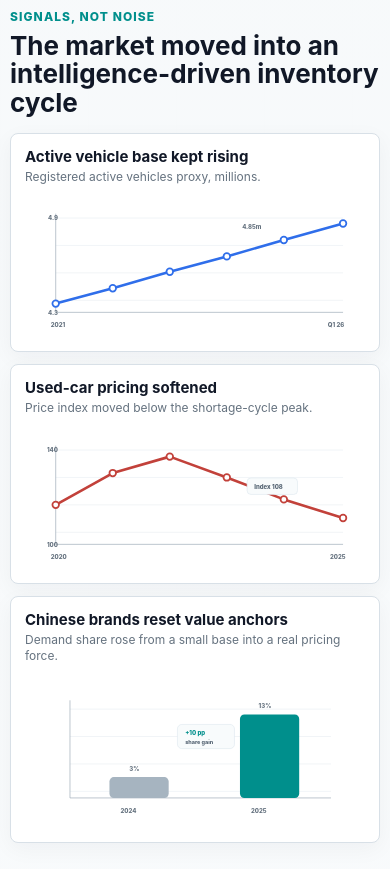
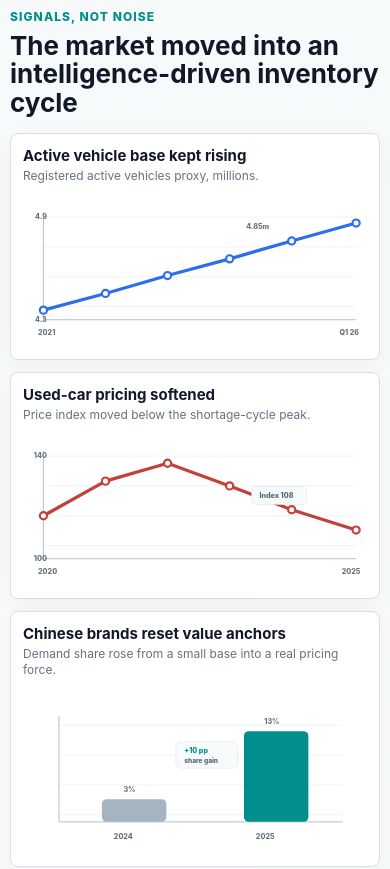
Before and after one commit to Alexey3250/signal-desk, a Next.js app: page /automotive in a window 390 px wide. Shown: the part 1640-2509 px from the top of the page. Built offline with nearby package versions, Linux system fonts and the light colour scheme.

Commit message:
Tune automotive signal chart scale

```diff
--- a/app/globals.css
+++ b/app/globals.css
@@ -796,8 +796,8 @@ h1 {
 .chart-card {
   display: grid;
   align-content: start;
-  gap: 10px;
-  padding: 14px;
+  gap: 8px;
+  padding: 13px 12px 12px;
   box-shadow: 0 6px 22px rgba(17, 24, 39, 0.045);
 }
 
@@ -819,8 +819,9 @@ h1 {
 }
 
 .chart-card > svg {
-  width: 100%;
+  width: calc(100% + 26px);
   height: auto;
+  margin-inline: -13px;
   min-height: 0;
 }
 
@@ -831,7 +832,7 @@ h1 {
 
 .chart-card text {
   fill: var(--muted);
-  font-size: 11px;
+  font-size: 12px;
   font-weight: 800;
 }
 
@@ -847,7 +848,7 @@ h1 {
 .line-blue,
 .line-red {
   fill: none;
-  stroke-width: 4.8;
+  stroke-width: 5.4;
   stroke-linecap: round;
   stroke-linejoin: round;
 }
@@ -863,7 +864,7 @@ h1 {
 .dot-blue,
 .dot-red {
   fill: var(--surface);
-  stroke-width: 3.2;
+  stroke-width: 3.6;
 }
 
 .dot-blue {
@@ -876,7 +877,7 @@ h1 {
 
 .chart-callout {
   fill: var(--ink);
-  font-size: 12px;
+  font-size: 13px;
 }
 
 .chart-label-pill rect,
@@ -893,16 +894,16 @@ h1 {
 }
 
 .chart-label-pill text {
-  font-size: 11px;
+  font-size: 12px;
 }
 
 .chart-annotation text {
-  font-size: 10px;
+  font-size: 11px;
 }
 
 .chart-annotation text:first-of-type {
   fill: var(--teal);
-  font-size: 11px;
+  font-size: 12px;
 }
 
 .bar-muted {
@@ -1192,7 +1193,7 @@ h1 {
 
   .detail-shell .chart-card > svg {
     justify-self: end;
-    max-width: 440px;
+    max-width: 480px;
   }
 
   .matrix-row {
```
